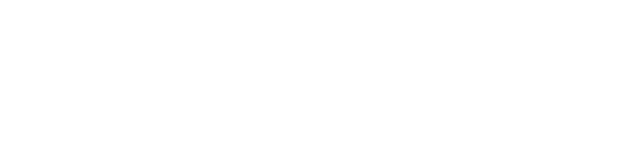
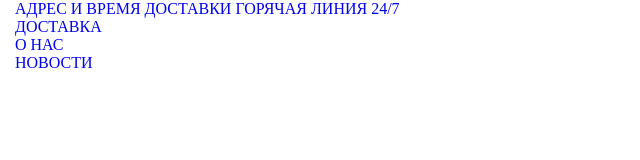
Before and after one commit to html3012/freshok, a website: page app/index.html in a window 1280 px wide. Shown: the whole page, without its empty margins (0-640 px from the left). Drawn offline with nearby package versions, Linux system fonts and the light colour scheme; files that its build step writes are made by us from their sources.

```diff
--- a/app/index.html
+++ b/app/index.html
@@ -11,10 +11,31 @@
 
     <header class="header">
         <div class="container">
+            <nav class="header__nav">
+                <div class="header__address">
+                    <a class="address__link" href="#">АДРЕС И ВРЕМЯ ДОСТАВКИ</a>
+                    <a class="address__link" href="#">ГОРЯЧАЯ ЛИНИЯ 24/7</a>
+                </div>
+                <ul class="header__menu">
+                    <li class="menu__item">
+                        <a class="menu__link" href="#">ДОСТАВКА</a>
+                    </li>
+                    <li class="menu__item">
+                        <a class="menu__link" href="#">О НАС</a>
+                    </li>
+                    <li class="menu__item">
+                        <a class="menu__link" href="#">НОВОСТИ</a>
+                    </li>
+                </ul>
+            </nav>
+            <div class="header__bottom"></div>
 
         </div>
     </header>
-
+<div class="wrapper">
+    <main class="main"></main>
+    <footer class="footer"></footer>
+</div>
 
     <script src="js/main.min.js"></script>
 </body>
```
